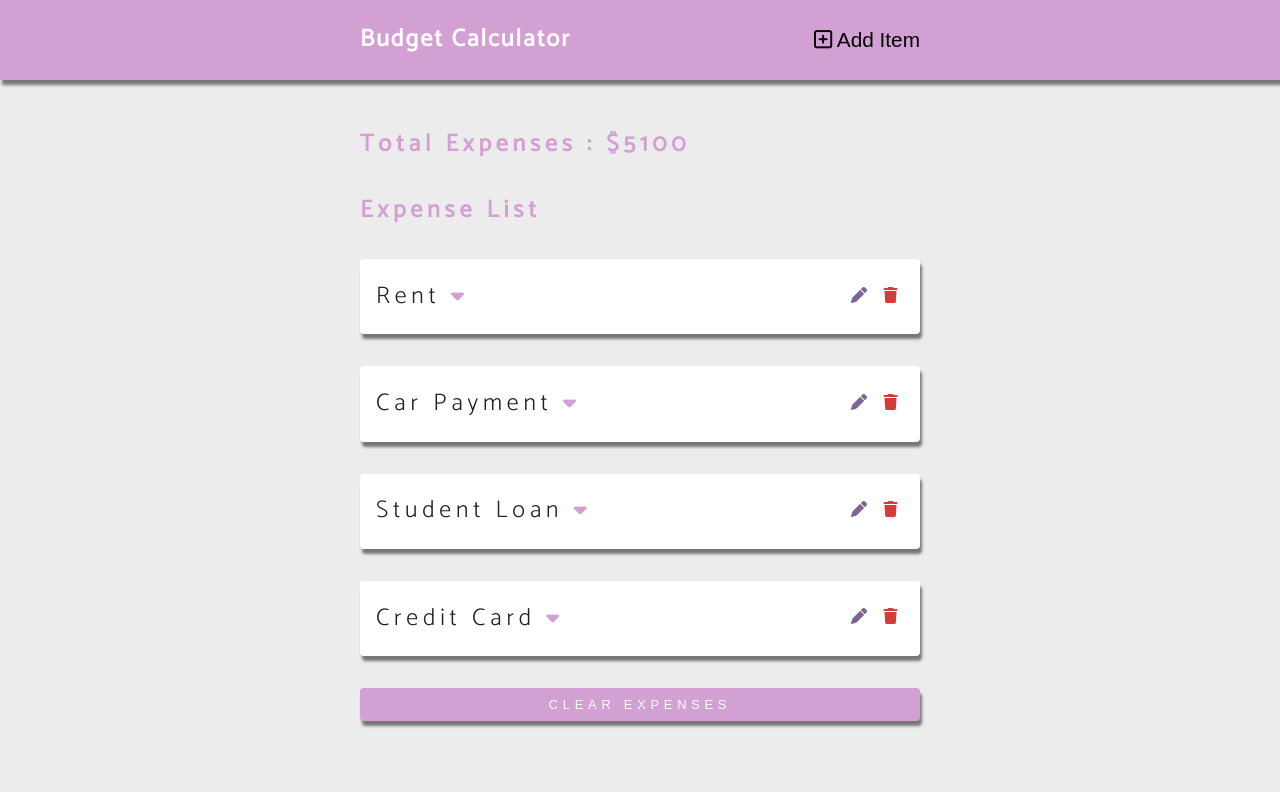
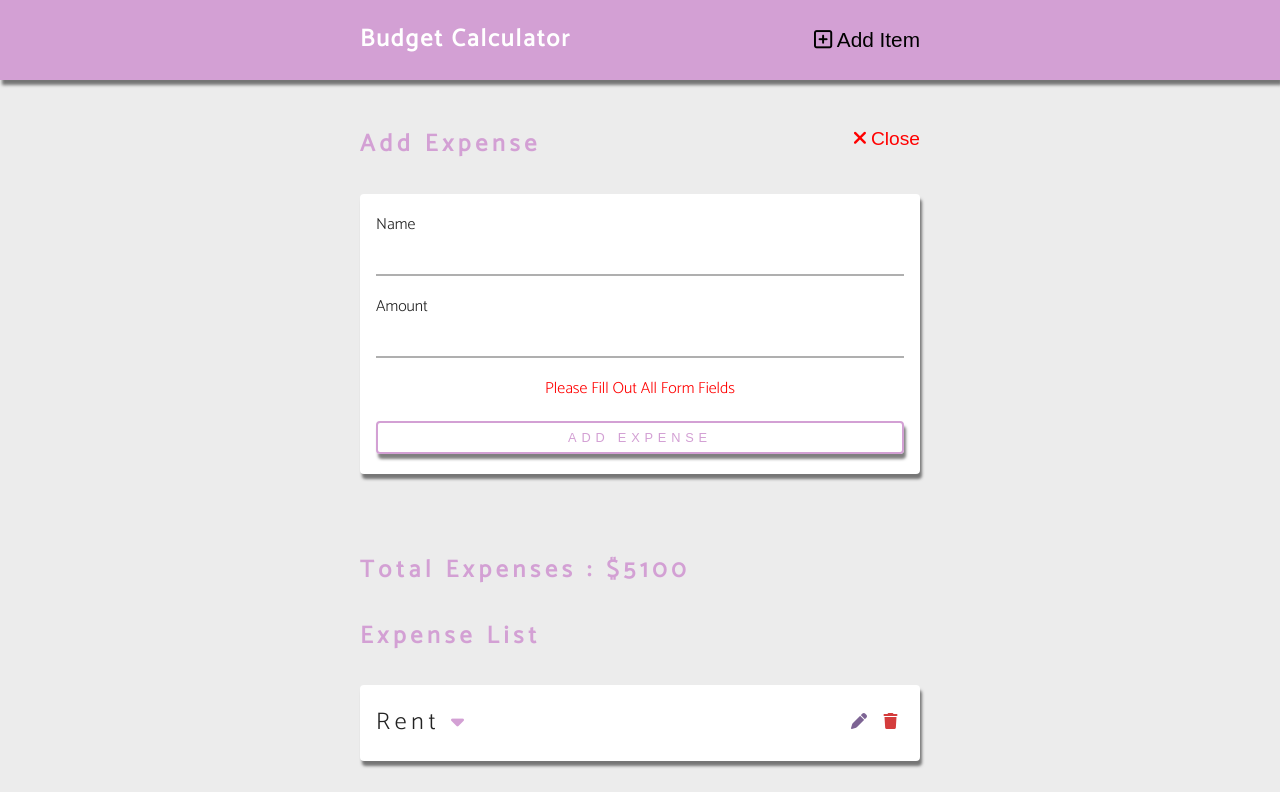
Before and after one commit to loveisgala/budget-calculator-svelte, a Svelte app: page / in a window 1280 px wide. Shown: the top 792 px of the page. Built offline with nearby package versions, Linux system fonts and the light colour scheme.

Commit message:
add Form component

```diff
--- a/src/components/Form.svelte
+++ b/src/components/Form.svelte
@@ -1,3 +1,23 @@
 <script>
   import Title from "./Title.svelte";
 </script>
+
+<section class="form">
+  <Title title="add expense" />
+  <form class="expense-form">
+    <div class="form-control">
+      <label for="name">name</label>
+      <input type="text" id="name" />
+    </div>
+    <div class="form-control">
+      <label for="amount">amount</label>
+      <input type="number" id="amount" />
+    </div>
+    <p class="form-empty">please fill out all form fields</p>
+    <button type="submit" class="btn btn-block">add expense</button>
+    <button type="button" class="close-btn">
+      <i class="fas fa-times" />
+      close
+    </button>
+  </form>
+</section>
```
